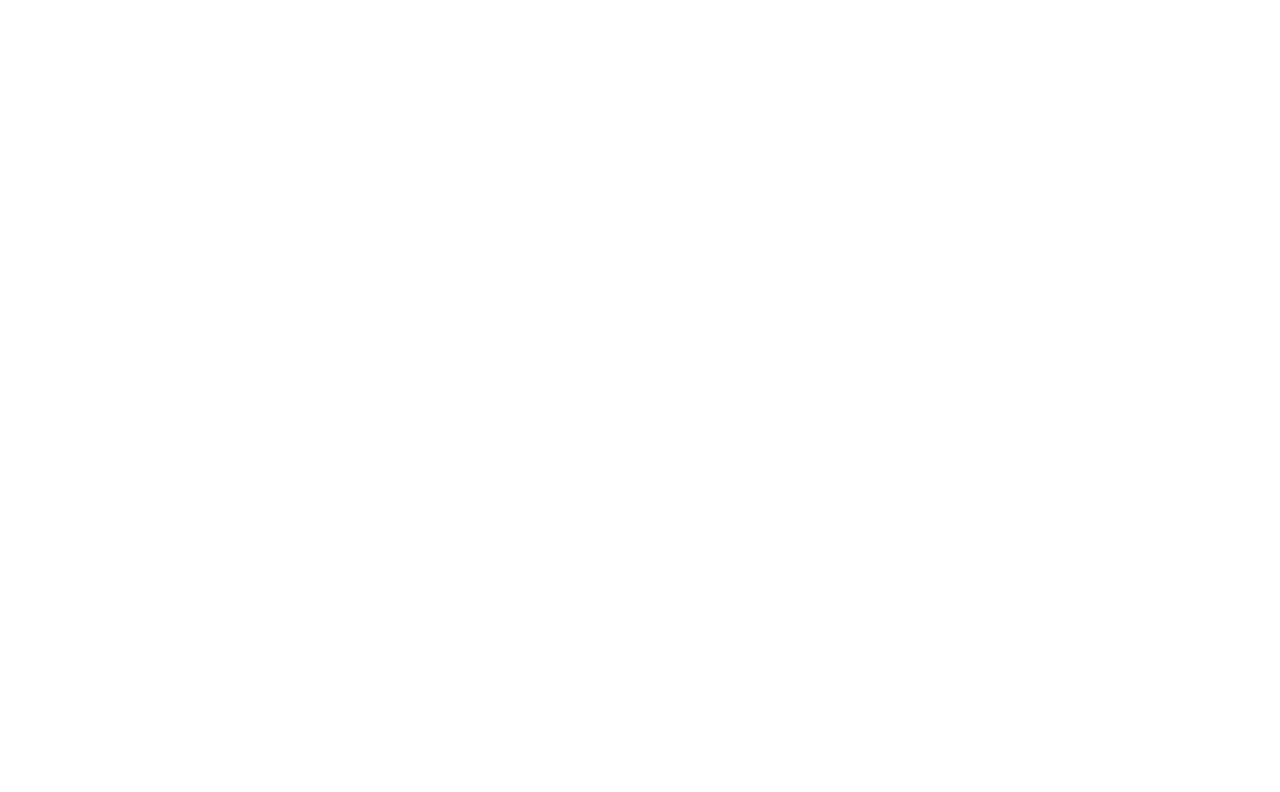
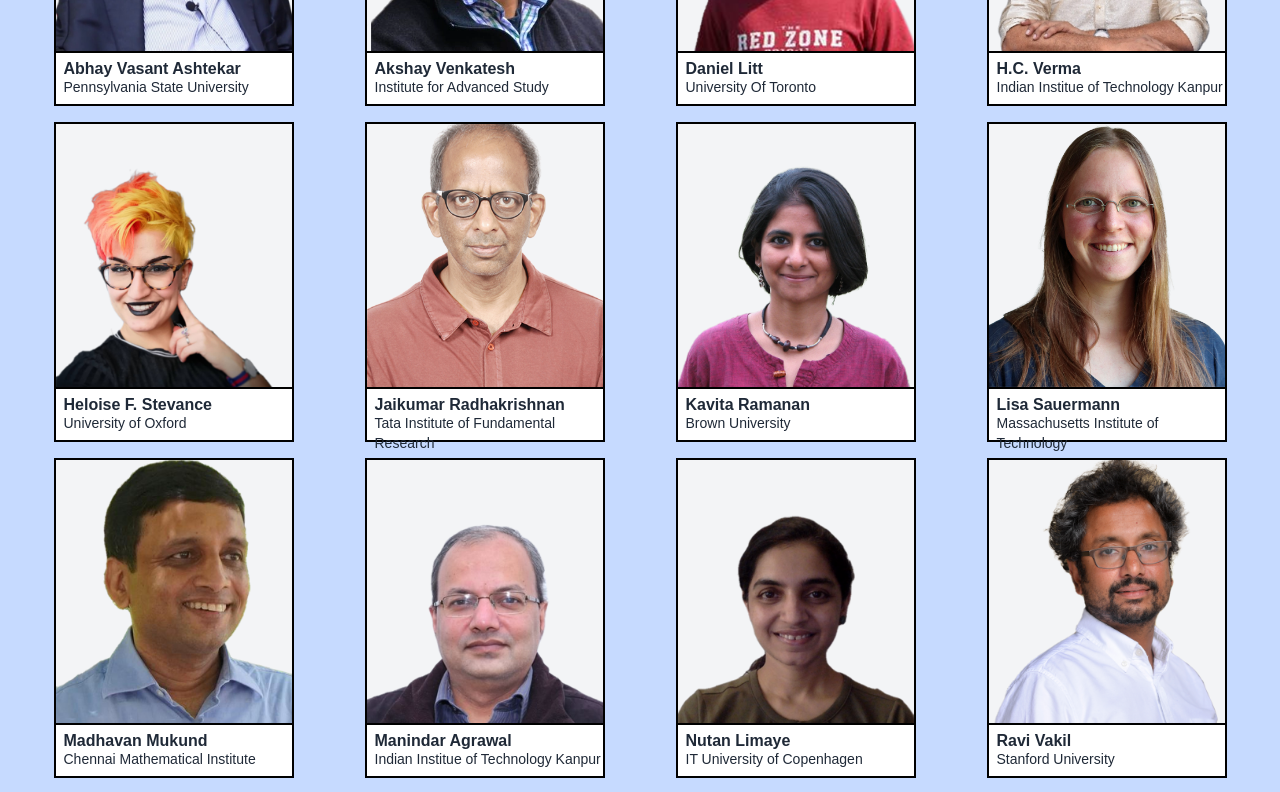
Before and after one commit to Tessellate-CMI/tessellate-frontend, a SvelteKit app: page /stems in a window 1280 px wide. Shown: the part 1840-2632 px from the top of the page. Before the commit the page ends 1648 px from the top, so only its background shows below. Built offline with nearby package versions, Linux system fonts and the light colour scheme; a web font is replaced by a local one.

Commit message:
feat(component): added speaker panel
Added the section with all the past speakers. Some styling changes are still needed.

```diff
--- /dev/null
+++ b/src/lib/speakers.json
@@ -0,0 +1,87 @@
+[
+    {
+        "name": "Abhay Vasant Ashtekar",
+        "university": "Pennsylvania State University",
+        "image": "AbheyAshtekar.png"
+    },
+    {
+        "name": "Akshay Venkatesh",
+        "university": "Institute for Advanced Study",
+        "image": "Akshay_Venkatesh.png"
+    },
+    {
+        "name": "Daniel Litt",
+        "university": "University Of Toronto",
+        "image": "Daniel_litt.png"
+    },
+    {
+        "name": "H.C. Verma",
+        "university": "Indian Institue of Technology Kanpur",
+        "image": "HCVerma.png"
+    },
+    {
+        "name": "Heloise F. Stevance",
+        "university": "University of Oxford",
+        "image": "HeloiseStevance.png"
+    },
+    {
+        "name": "Jaikumar Radhakrishnan",
+        "university": "Tata Institute of Fundamental Research",
+        "image": "Jaikumar_Radhakrishnan.png"
+    },
+    {
+        "name": "Kavita Ramanan",
+        "university": "Brown University",
+        "image": "KavitaRamanan.png"
+    },
+    {
+        "name": "Lisa Sauermann",
+        "university": "Massachusetts Institute of Technology",
+        "image": "Lisa_Sauermann.png"
+    },
+    {
+        "name": "Madhavan Mukund",
+        "university": "Chennai Mathematical Institute",
+        "image": "MadhavanM.png"
+    },
+    {
+        "name": "Manindar Agrawal",
+        "university": "Indian Institue of Technology Kanpur",
+        "image": "ManindarAgrawal.png"
+    },
+    {
+        "name": "Nutan Limaye",
+        "university": "IT University of Copenhagen",
+        "image": "NutanLimaye.png"
+    },
+    {
+        "name": "Ravi Vakil",
+        "university": "Stanford University",
+        "image": "RaviValik.png"
+    },
+    {
+        "name": "Rajeeva Laxman Karandikar",
+        "university": "Chennai Mathematical Institute",
+        "image": "RKarandikar.png"
+    },
+    {
+        "name": "Ryan O' Donnell",
+        "university": "Carnegie Mellon University",
+        "image": "RyanoDonnell.png"
+    },
+    {
+        "name": "Shubhangi Saraf",
+        "university": "University Of Toronto",
+        "image": "Shubhangi_Saraf.png"
+    },
+    {
+        "name": "Sujatha Ramodari",
+        "university": "University of British Columbia",
+        "image": "SujathaRamodari.png"
+    },
+    {
+        "name": "Xavier Vinneot",
+        "university": "Institute For Mathematical Science",
+        "image": "XavierVinneot.png"
+    }
+]
--- a/src/routes/(app)/stems/+page.svelte
+++ b/src/routes/(app)/stems/+page.svelte
@@ -2,6 +2,7 @@
     import '../../../app.css'
     import Footer from '../Footer.svelte'
     import Navbar from '../Navbar.svelte';
+    import SpeakerPanel from './SpeakerPanel.svelte';
 </script>
 
 
@@ -42,5 +43,7 @@
             on our resources page soon.</p>
         </div>
     </div>
+
+    <SpeakerPanel />
     <Footer />
 </div>
--- a/src/routes/(app)/Speaker.svelte
+++ b/src/routes/(app)/stems/Speaker.svelte
@@ -1,15 +1,15 @@
 <script>
-    import '../../app.css'
+    import '../../../app.css'
 
     export let name = 'Speaker'
-    export let image = 'speaker/default.png'
+    export let image = 'default.png'
     export let university = 'University'
 </script>
 
 <div class="h-80 w-60 cursor-pointer border-2 border-black bg-white hover:border-blue-500">
     <div class="checker-bg flex h-5/6 w-full items-center justify-center text-blue-500">
         <div
-            style="background-image: url({'speakers/' + image + '.png'});"
+            style="background-image: url({'speakers/' + image});"
             class="h-full w-full bg-gray-100 bg-cover bg-center"
         ></div>
     </div>
--- /dev/null
+++ b/src/routes/(app)/stems/SpeakerPanel.svelte
@@ -0,0 +1,14 @@
+<script>
+    import '../../../app.css'
+    import Speaker from './Speaker.svelte'
+    import speakers from '$lib/speakers.json'
+</script>
+
+<div class="bg-main-blue p-0.5 h-full">
+    <h1 class="font-sans text-6xl font-bold text-center m-3">Speakers</h1>
+    <div class="grid grid-cols-2 lg:grid-cols-4 gap-4 place-items-center m-4 p-2">
+        {#each speakers as speaker}
+            <Speaker name={speaker.name} image={speaker.image} university={speaker.university} />
+        {/each}
+    </div>
+</div>
```
